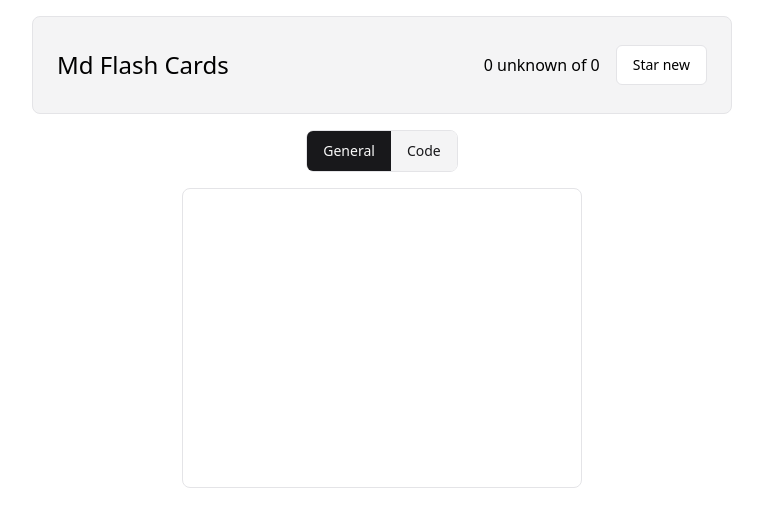
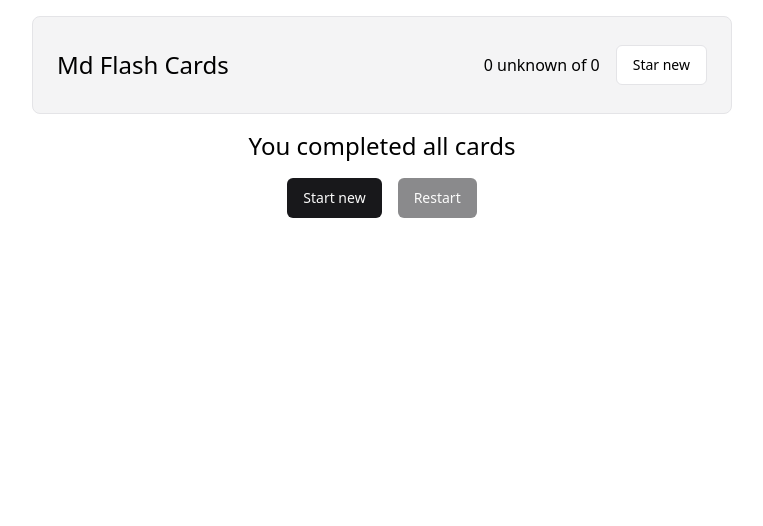
Before and after one commit to imjesusc/react-md-flash-cards, a React (Vite) app: page /start in a window 1280 px wide. Shown: the top 526 px of the page, without its empty margins (258-1021 px from the left). Built offline with nearby package versions, Linux system fonts and the light colour scheme.

Commit message:
feat: add start page component

```diff
--- a/src/pages/start/Start.tsx
+++ b/src/pages/start/Start.tsx
@@ -1,50 +1,66 @@
+import MarkdownPreview from "@uiw/react-markdown-preview";
 import { useState } from "react";
 import { Button } from "../../components/button";
+import {
+  Tabs,
+  TabsContent,
+  TabsList,
+  TabsTrigger,
+} from "../../components/tabs";
+import { useCards } from "../../hooks/use-cards";
 import { useCardsStore } from "../../store/cards.store";
-import MarkdownPreview from "@uiw/react-markdown-preview";
 import { cn } from "../../utilities/cn";
+import { ActionsButtons } from "./components/actions-buttons";
+import { FinishPanel } from "./components/finish-panel";
 
 export function Start() {
-  const [tabs, setTabs] = useState<"GENERAL" | "CODE">("GENERAL");
-  const handleSetTabs = (tab: "GENERAL" | "CODE") => {
-    setTabs(tab);
+  const [tab, setTab] = useState("general");
+  const onTabChange = (value: string) => {
+    setTab(value);
   };
 
   const currentCard = useCardsStore((state) => state.currentCard);
+  const { showNextCard, changeStatus } = useCards();
+
   return (
     <main className="my-4 mx-2 tablet:mx-auto max-w-[700px] flex flex-col gap-4">
-      <header className="flex m-auto border rounded-lg w-max">
+      {currentCard ? (
+        <>
+          <Tabs value={tab} onValueChange={onTabChange} className="m-auto">
+            <TabsList className="flex justify-center">
+              <TabsTrigger value="general" asChild>
                 <Button
-          className="rounded-r-none"
-          onClick={() => handleSetTabs("GENERAL")}
-          variant={tabs === "GENERAL" ? "default" : "secondary"}
+                  className="rounded-r-none pointer-events-none"
+                  variant={tab === "general" ? "default" : "ghost"}
                 >
                   General
                 </Button>
+              </TabsTrigger>
+              <TabsTrigger value="code" asChild>
                 <Button
-          className="rounded-l-none"
-          onClick={() => handleSetTabs("CODE")}
-          variant={tabs === "CODE" ? "default" : "secondary"}
+                  className="rounded-l-none pointer-events-none"
+                  variant={tab === "code" ? "default" : "ghost"}
                 >
                   Code
                 </Button>
-      </header>
+              </TabsTrigger>
+            </TabsList>
 
-      {tabs === "GENERAL" && (
+            <TabsContent value="general">
               <div
                 className={cn(
                   "flex justify-center items-center text-2xl p-4 border m-auto",
-            "tablet:w-[400px]  rounded-lg h-[300px] text-center",
+                  "tablet:w-[500px] rounded-lg h-[350px] text-center"
                 )}
               >
-          <h2>{currentCard?.general}</h2>
+                <p>{currentCard?.general}</p>
               </div>
-      )}
-      {tabs === "CODE" && (
+            </TabsContent>
+            <TabsContent value="code">
               <div
                 className={cn(
-            "h-[300px] p-2 border rounded-lg overflow-y-scroll",
-            " tablet:w-[400px] m-auto ",
+                  "h-[350px] p-2 border rounded-lg overflow-y-scroll",
+                  "tablet:w-[500px] m-auto"
                 )}
               >
                 <MarkdownPreview
@@ -55,6 +71,19 @@ export function Start() {
                   }}
                 />
               </div>
+            </TabsContent>
+          </Tabs>
+
+          <ActionsButtons
+            onTabChange={onTabChange}
+            tab={tab}
+            currentCard={currentCard}
+            checkStatus={changeStatus}
+            getNextCard={showNextCard}
+          />
+        </>
+      ) : (
+        <FinishPanel />
       )}
     </main>
   );
```
Lines whose indentation alone changed are shown as unchanged.
